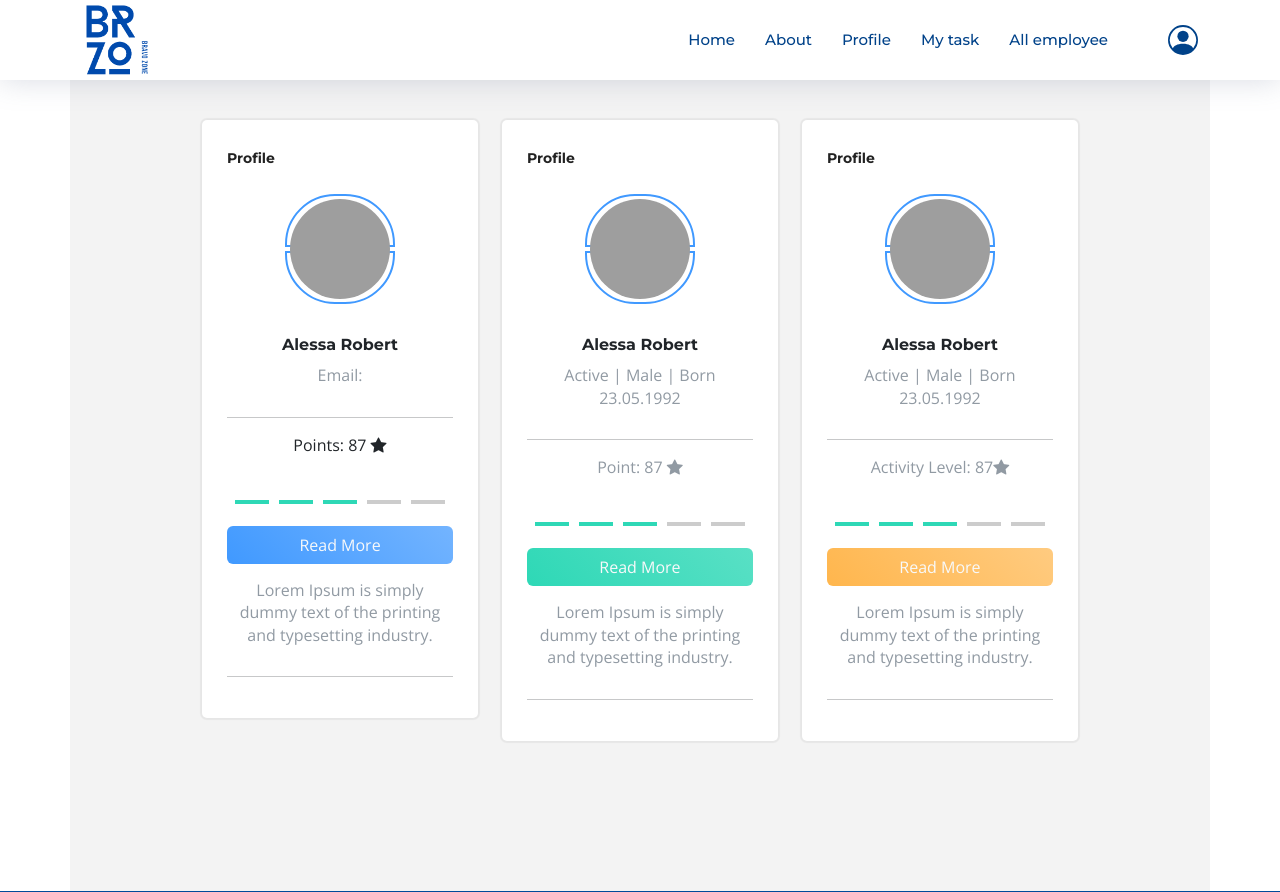
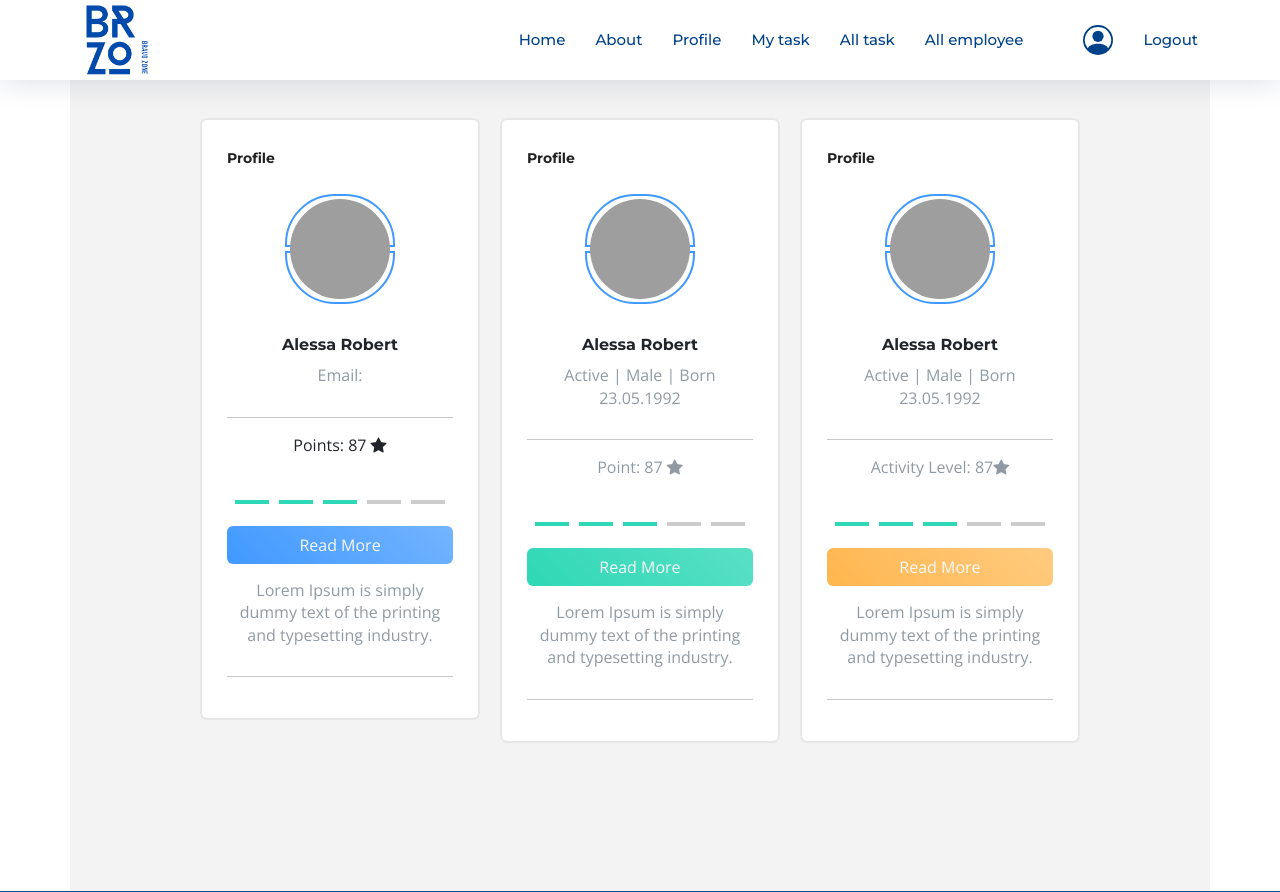
Before and after one commit to Nada-x/BravoZone, a Django app: page /account/all/employee/ in a window 1280 px wide. Shown: the top 892 px of the page. Run offline with Django 4.2, Linux system fonts and the light colour scheme; some libraries are stand-ins or nearby versions; grey boxes are pictures that could not be loaded.

Commit message:
without Errors ..

```diff
--- a/BravoZone/main/templates/main/base.html
+++ b/BravoZone/main/templates/main/base.html
@@ -46,9 +46,10 @@
                 <li><a class="nav-link scrollto" href="#about">About</a></li>
                 <li><a class="nav-link scrollto" href="{%url 'account:profile'%}">Profile</a></li>
                 <li><a class="nav-link scrollto " href="{% url 'evaluation:task_list' %}">My task</a></li>
+                <li><a class="nav-link scrollto " href="{% url 'evaluation:task_list' %}">All task</a></li>
                 <li><a class="nav-link scrollto " href="{% url 'account:all_emploee' %}">All employee</a></li>
 
-                <li><a class="nav-link scrollto" href="#">{{ profile_user.username }}</a></li>
+                <li><a class="nav-link scrollto" href="#">{{ user.username }}</a></li>
 
                 </li>
 
@@ -58,9 +59,9 @@
                     <path fill-rule="evenodd" d="M0 8a8 8 0 1 1 16 0A8 8 0 0 1 0 8zm8-7a7 7 0 0 0-5.468 11.37C3.242 11.226 4.805 10 8 10s4.757 1.225 5.468 2.37A7 7 0 0 0 8 1z"/>
                   </svg>
                 </a></li>
-                {% if user.username == profile_user.username %}
+
                 <li><a class="nav-link scrollto" href="{% url 'account:logout' %}">Logout</a></li>
-                {% endif %}
+
 
 
               </ul>
```
Also changed, not shown: BravoZone/media/profile_pictures/N1.png (added).
